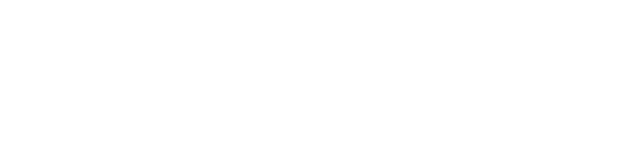
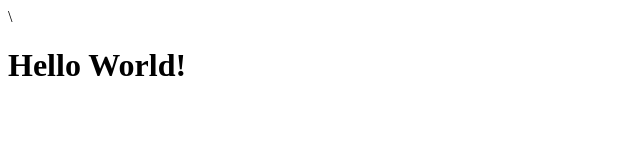
Before and after one commit to carricol/Hello-World-Lab-1, a plain HTML site: page index.html in a window 1280 px wide. Shown: the whole page, without its empty margins (0-640 px from the left). Drawn offline with Linux system fonts and the light colour scheme.

Commit message:
H1 heading added

```diff
--- a/index.html
+++ b/index.html
@@ -5,7 +5,7 @@
     <meta name="viewport" content="width=device-width, initial-scale=1.0">
     <title>Hello World!</title>
 </head>
-<body>
-
+<body>\
+    <h1>Hello World!</h1>
 </body>
 </html>
```
